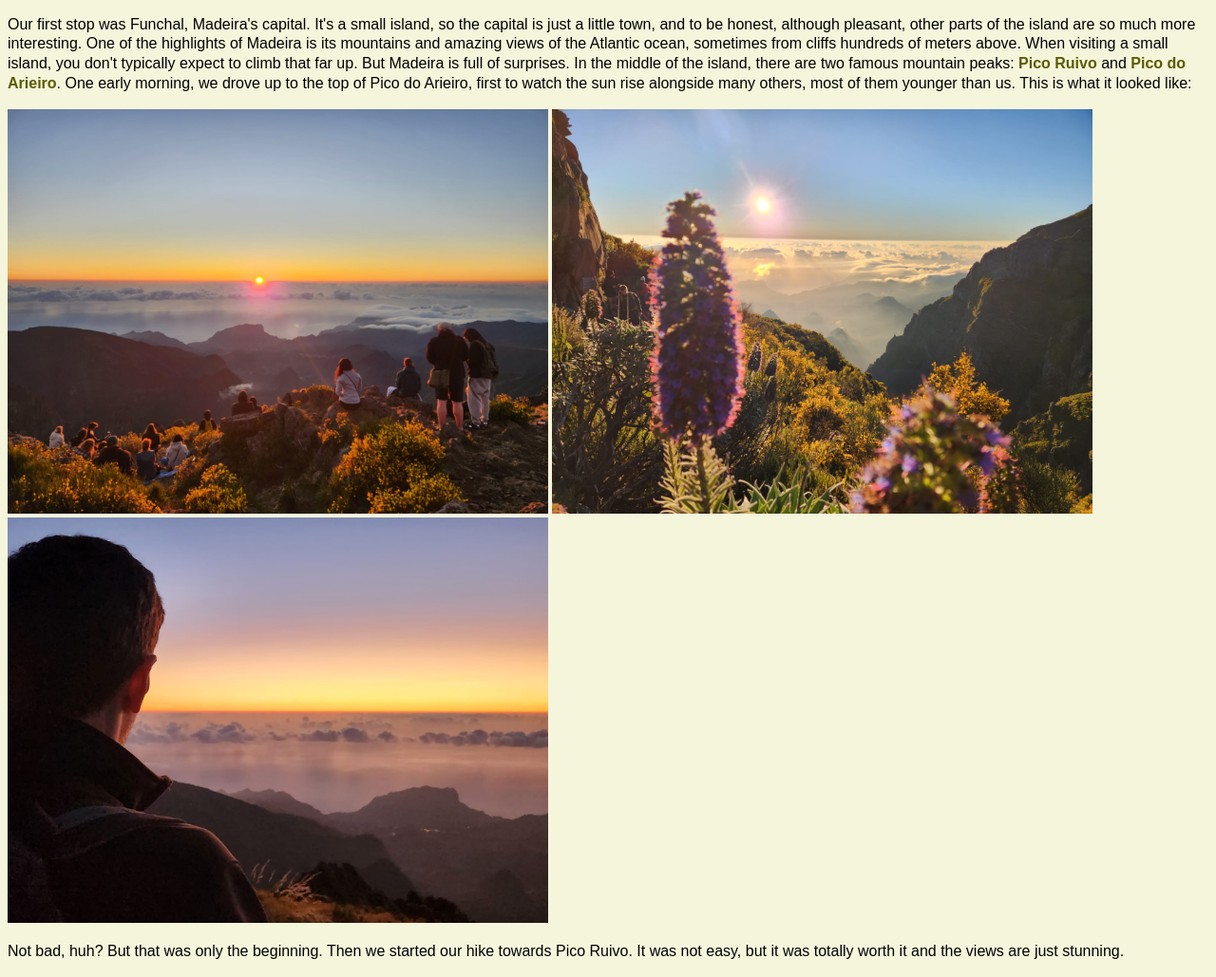
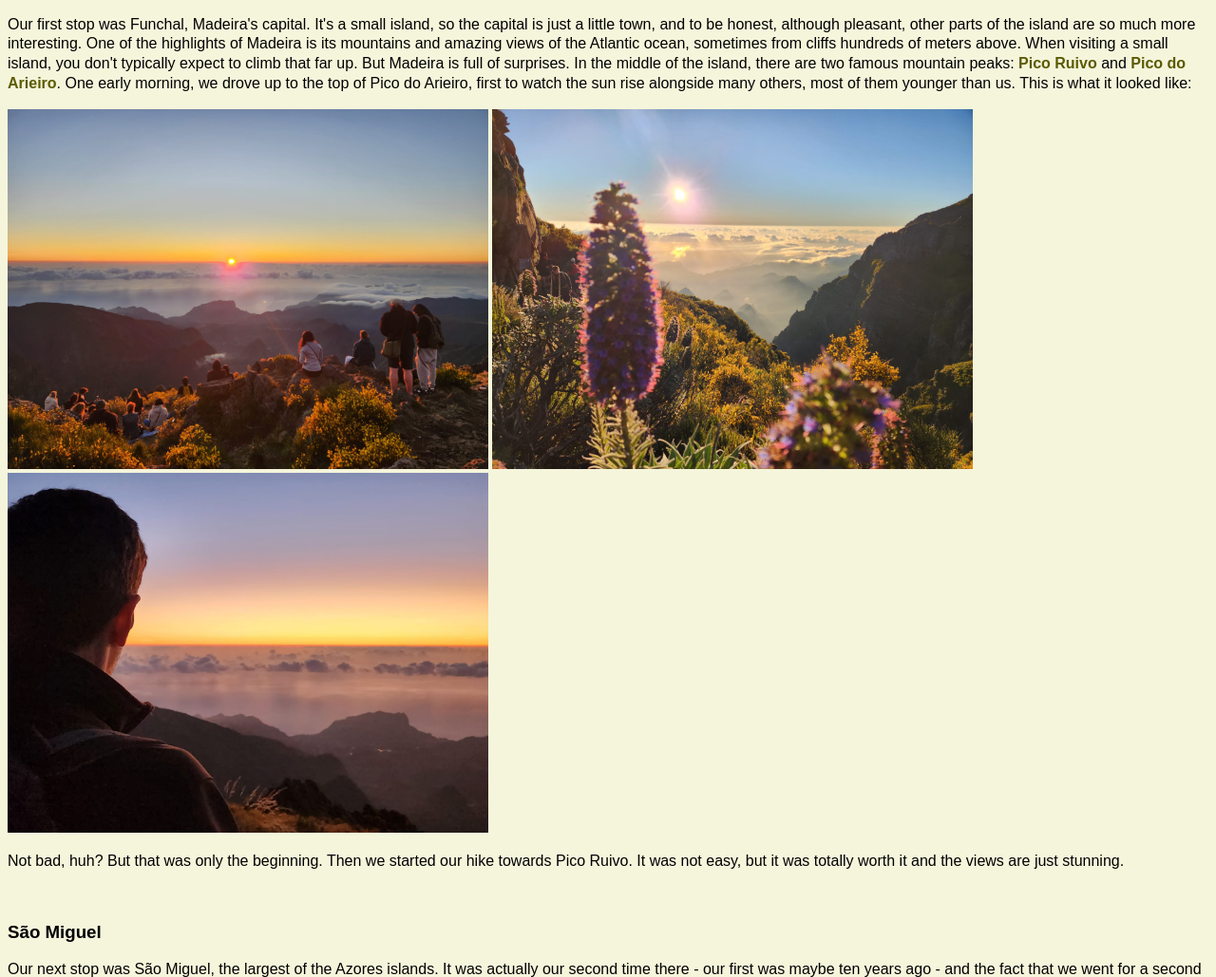
Before and after one commit to jfialk/PortugalTrip, a plain HTML site: page index.html in a window 1280 px wide. Shown: the part 569-1598 px from the top of the page at 95% size. Drawn offline with Linux system fonts and the light colour scheme.

Commit message:
Update index.html

```diff
--- a/index.html
+++ b/index.html
@@ -85,11 +85,11 @@
     </p>
 
     <img src="sunRiseCrowd.jpg" alt="People watching the sun rise above the clouds at Pico do Arieiro"
-      title="an unforgettable sunrise" style="width:45%">
+      title="an unforgettable sunrise" style="width:40%">
     <img src="sunRiseFlowers.jpg" alt="Another view of the sun rising near Pico do Arieiro"
-      title="Sun rise near Pico do Arieiro" style="width:45%">
+      title="Sun rise near Pico do Arieiro" style="width:40%">
     <img src="sunRiseMe.jpg" alt="Me watching the sun rise near Pico do Arieiro" title="Me watching the sun rise"
-      style="width:45%">
+      style="width:40%">
 
     <p>
       Not bad, huh? But that was only the beginning. Then we started our hike towards Pico Ruivo. It was not easy, but
@@ -106,8 +106,8 @@
       Here are a couple of photos taken on the island:
     </p>
 
-    <img src="SaoMiguel1.jpg" alt="A lake in São Miguel" title="A lake in São Miguel" style="width:45%">
-    <img src="SaoMiguel2.jpg" alt="Another lake in São Miguel" title="Another lake in São Miguel" style="width:45%">
+    <img src="SaoMiguel1.jpg" alt="A lake in São Miguel" title="A lake in São Miguel" style="width:40%">
+    <img src="SaoMiguel2.jpg" alt="Another lake in São Miguel" title="Another lake in São Miguel" style="width:40%">
     <br><br>
 
     <h3 id="Lisbon">Lisbon</h3>
```
